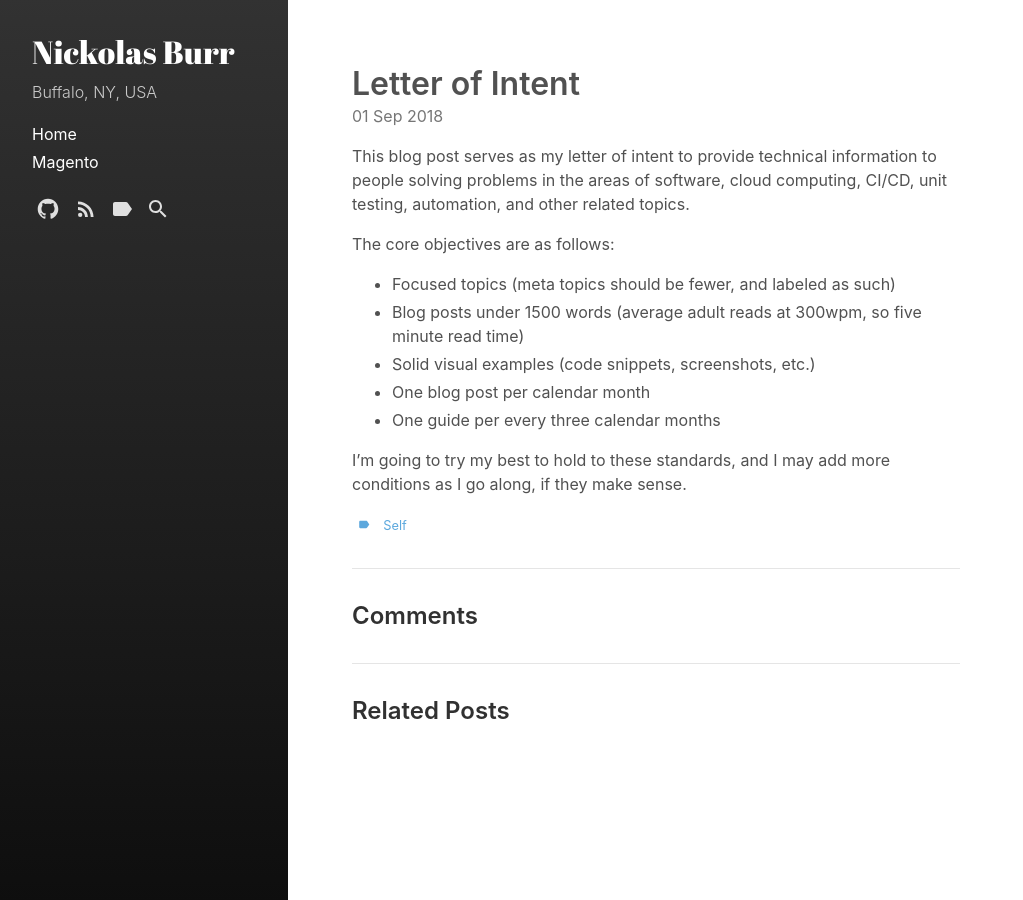
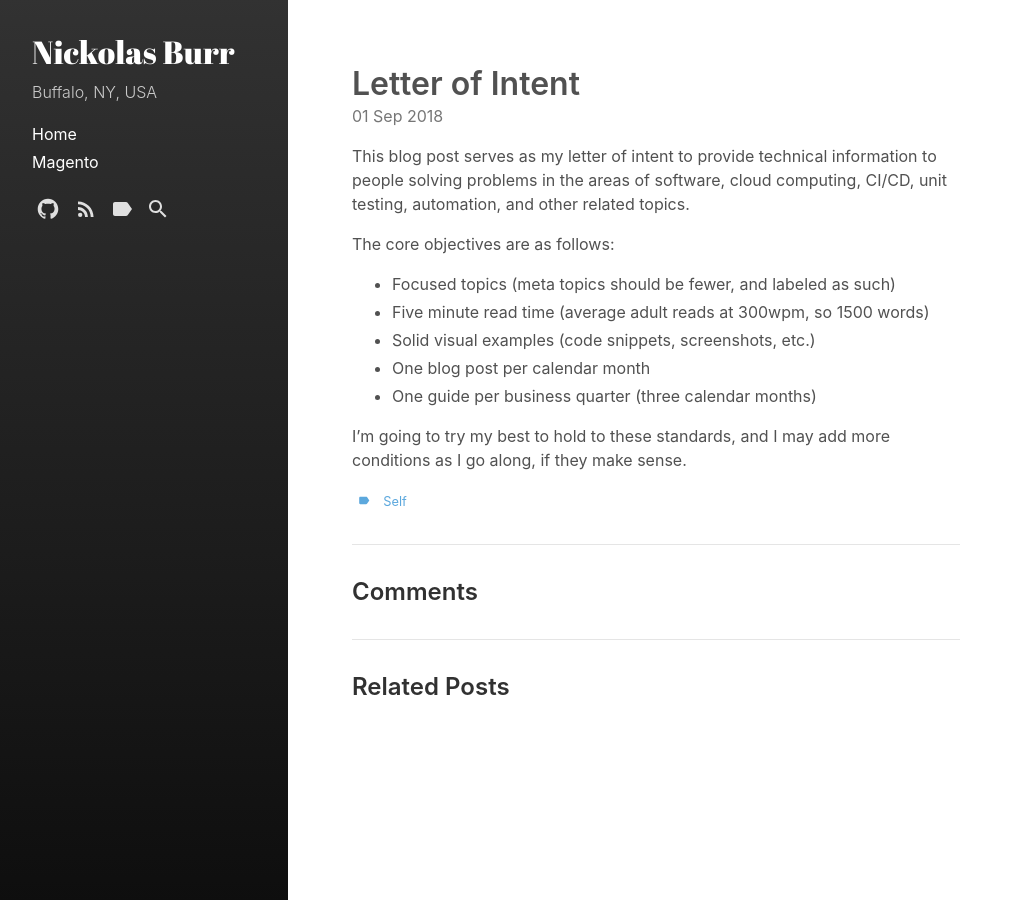
Before and after one commit to nickolasburr/blog, a Jekyll site: the page built from _posts/2018-09-01-letter-of-intent.md, in a window 1280 px wide. Shown: the whole page, without its empty margins (0-1023 px from the left). Built offline with Jekyll 4.4.1, drawn with Linux system fonts in a browser that asks for light colours.

Commit message:
Update letter-of-intent post

```diff
--- a/_posts/2018-09-01-letter-of-intent.md
+++ b/_posts/2018-09-01-letter-of-intent.md
@@ -13,10 +13,10 @@ automation, and other related topics.
 The core objectives are as follows:
 
 + Focused topics (meta topics should be fewer, and labeled as such)
-+ Blog posts under 1500 words (average adult reads at 300wpm, so five minute read time)
++ Five minute read time (average adult reads at 300wpm, so 1500 words)
 + Solid visual examples (code snippets, screenshots, etc.)
 + One blog post per calendar month
-+ One guide per every three calendar months
++ One guide per business quarter (three calendar months)
 
 I'm going to try my best to hold to these standards, and I
 may add more conditions as I go along, if they make sense.
```
